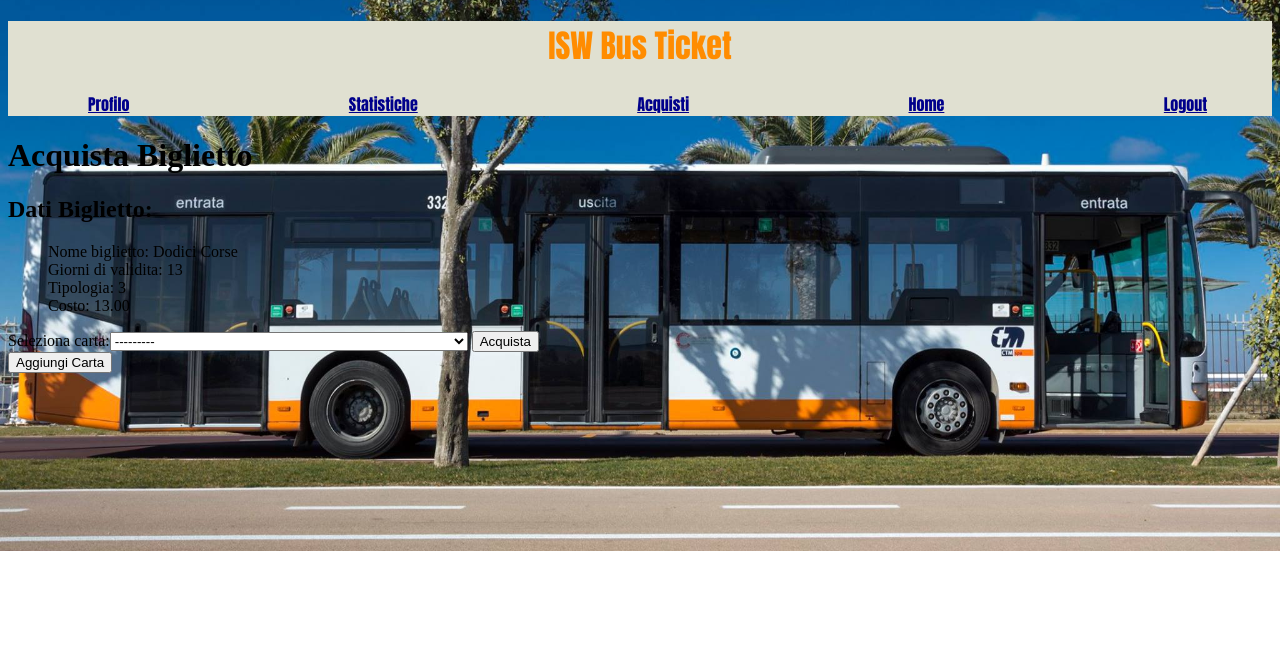
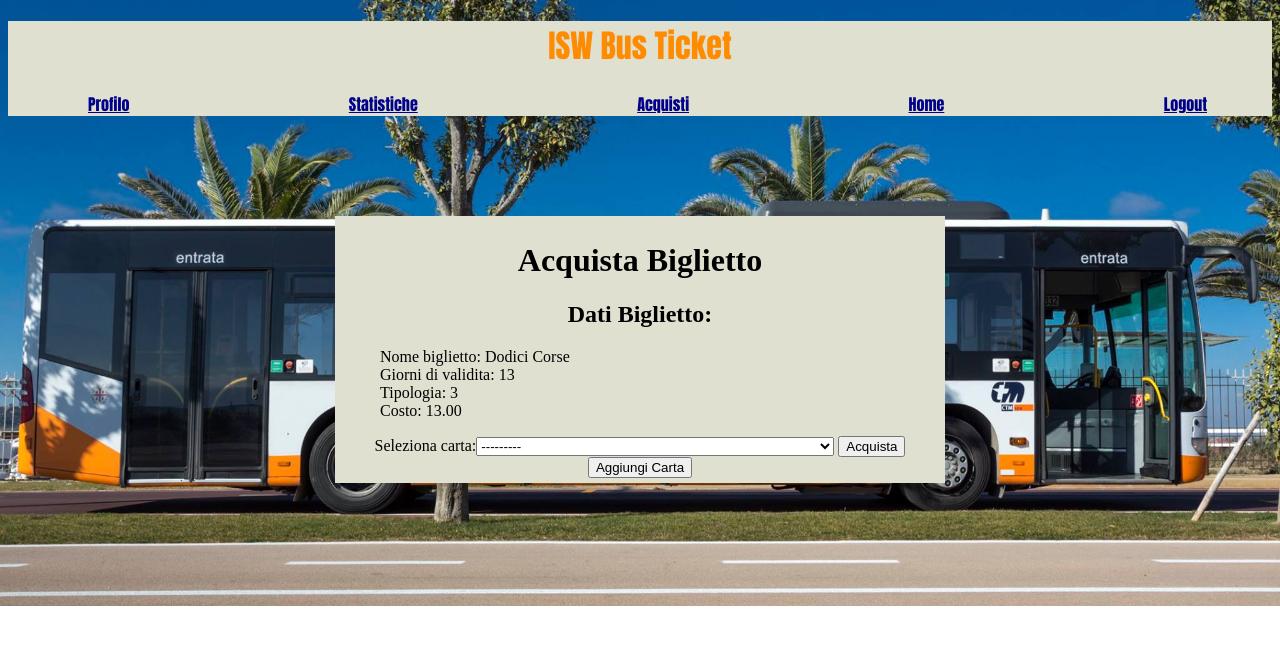
Before and after one commit to michelepilia/ISW, a Django app: page /ticket/1/ in a window 1280 px wide. Shown: the top 645 px of the page. Run offline with Django 3.2, Linux system fonts and the light colour scheme; a user stored in the database is signed in; data comes from the database, SQL or seed files in the repository.

Commit message:
Sistemata la visualizzazione della pagina di acquisto di un biglietto

```diff
--- a/IswBus/static/IswBus/style.css
+++ b/IswBus/static/IswBus/style.css
@@ -99,6 +99,15 @@ a{
     background-color:#e0e0d1;
 }
 
+#acquista_biglietto{
+    margin:auto;
+    text-align: center;
+    padding:5px;
+    width: 600px;
+    margin-top: 100px;
+    background-color:#e0e0d1;
+}
+
 ul{
     list-style: none;
     text-align: initial;
--- a/IswBus/templates/buy-ticket.html
+++ b/IswBus/templates/buy-ticket.html
@@ -1,7 +1,7 @@
 {% extends 'base.html' %}
 
 {% block content %}
-
+    <div id="acquista_biglietto">
     <h1>Acquista Biglietto</h1>
 
     <h2>Dati Biglietto: </h2>
@@ -20,4 +20,5 @@
         <input type="submit" value="Acquista"/>
     </form>
     <a href="/add_card/"><button type="button">Aggiungi Carta</button></a>
+    </div>
 {% endblock %}
```
